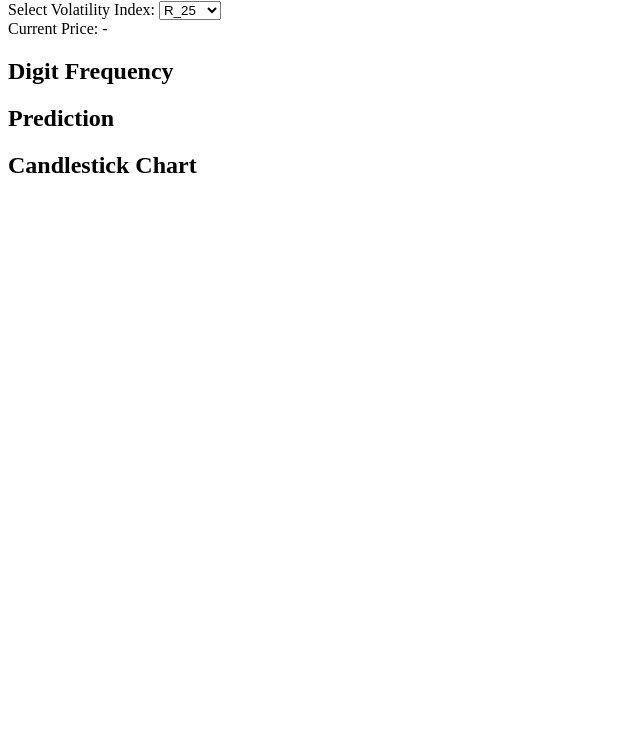
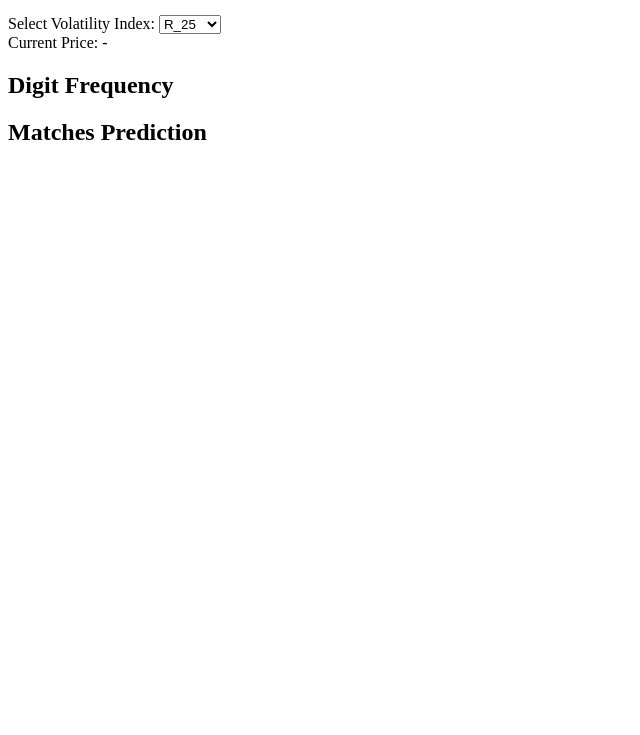
Before and after one commit to makoti942/makoti-analysis, a plain HTML site: page index.html in a window 1280 px wide. Shown: the part 65-800 px from the top of the page, without its empty margins (0-640 px from the left). Drawn offline with Linux system fonts and the light colour scheme.

Commit message:
Update index.html

```diff
--- a/index.html
+++ b/index.html
@@ -1,4 +1,10 @@
-
+<!DOCTYPE html>
+<html lang="en">
+<head>
+    <meta charset="UTF-8">
+    <title>Makoti Deriv Analysis Tool</title>
+    <link rel="stylesheet" href="style.css">
+</head>
 <body>
     <div class="container">
         <h1>Makoti Deriv Analysis Tool</h1>
@@ -18,15 +24,10 @@
         <div class="panel" id="middle-panel">
             <h2>Digit Frequency</h2>
             <div id="frequency"></div>
-            <h2>Prediction</h2>
+            <h2>Matches Prediction</h2>
             <div id="prediction"></div>
-        </div>
-
-        <!-- Bottom Panel -->
-        <div class="panel" id="bottom-panel">
-            <h2>Candlestick Chart</h2>
-            <canvas id="chart"></canvas>
         </div>
     </div>
     <script src="script.js"></script>
 </body>
+</html>
```
